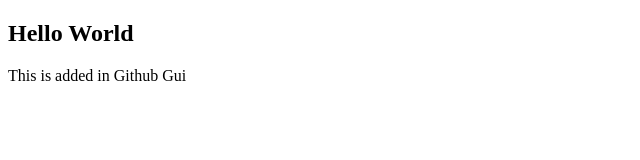
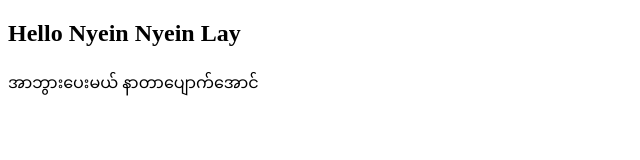
Before and after one commit to PhoneMyatKoKo/CS50_Git, a plain HTML site: page index.html in a window 1280 px wide. Shown: the whole page, without its empty margins (0-640 px from the left). Drawn offline with Linux system fonts and the light colour scheme.

Commit message:
For Nyein Nyein index.html

```diff
--- a/index.html
+++ b/index.html
@@ -8,8 +8,8 @@
 </head>
 
 <body>
-    <h2>Hello World</h2>
-    <p> This is added in Github Gui</p>
+    <h2>Hello Nyein Nyein Lay</h2>
+    <p> အာဘွားပေးမယ် နာတာပျောက်အောင်</p>
 
 
 </body>
```
